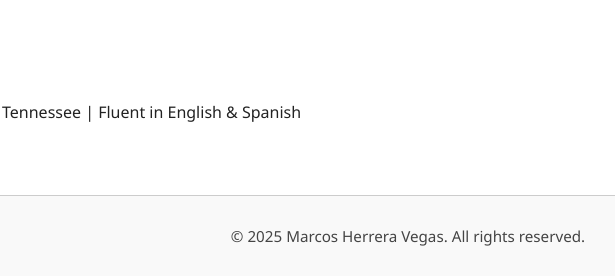
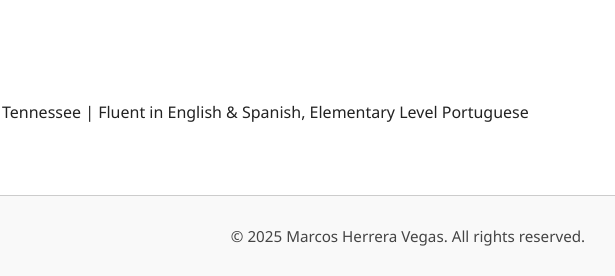
Before and after one commit to marcosherreravegas/portfolio, a plain HTML site: page index.html in a window 1280 px wide. Shown: the part 2200-2476 px from the top of the page, 232-847 px from the left. Drawn offline with Linux system fonts and the light colour scheme.

Commit message:
Update index.html

```diff
--- a/index.html
+++ b/index.html
@@ -255,7 +255,7 @@
         <i class="fab fa-linkedin"></i>
       </a>
     </div>
-    <p>📍 Based in Nashville, Tennessee | Fluent in English & Spanish</p>
+    <p>📍 Based in Nashville, Tennessee | Fluent in English & Spanish, Elementary Level Portuguese</p>
   </section>
 </main>
 
```
